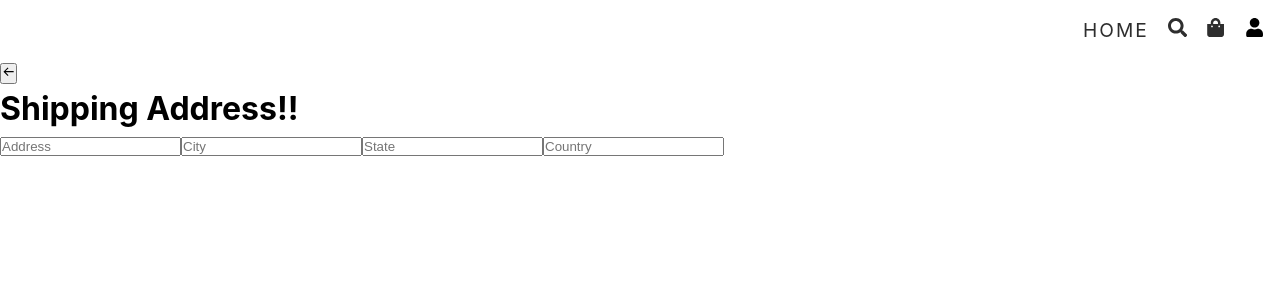
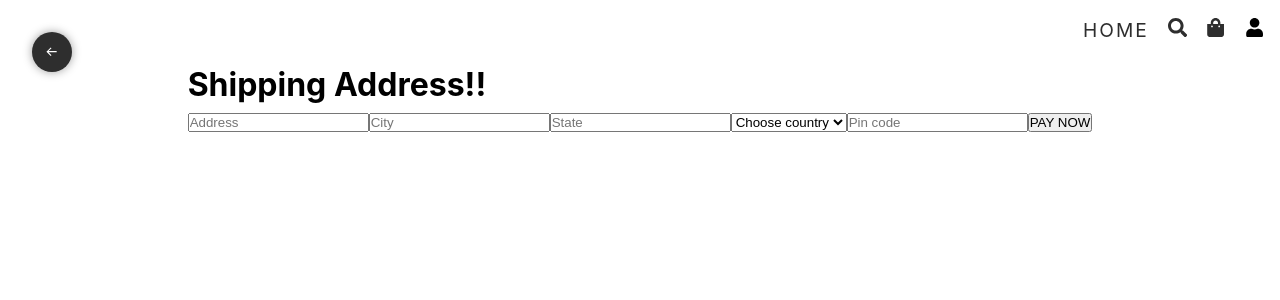
Before and after one commit to Aditya-tec/Frontenddd, a React (Vite) app: page /shipping in a window 1280 px wide. Shown: the top 300 px of the page. Built offline with nearby package versions, Linux system fonts and the light colour scheme.

Commit message:
2:09:20 time

```diff
--- a/src/pages/shipping.tsx
+++ b/src/pages/shipping.tsx
@@ -1,7 +1,9 @@
 import { ChangeEvent, useState } from "react";
 import { BiArrowBack } from "react-icons/bi";
+import { useNavigate } from "react-router-dom";
 const Shipping = () => {
 
+const navigate = useNavigate();
 
 const [shippingInfo , setShippingInfo] = useState({
     address : "",
@@ -11,12 +13,15 @@ const [shippingInfo , setShippingInfo] = useState({
     pinCode : "",
 });
 
-const changeHandler = (e:ChangeEvent<HTMLInputElement>) => {};
+const changeHandler = (e:ChangeEvent<HTMLInputElement | HTMLSelectElement>) => {
+
+  setShippingInfo(prev=>({...prev,[e.target.name] :e.target.value}));
+};
 
 
   return ( <div className="shipping">
 
-<button>
+<button className="back-btn" onClick={()=>navigate("/cart")}>
     <BiArrowBack />
 </button>
 
@@ -30,7 +35,15 @@ const changeHandler = (e:ChangeEvent<HTMLInputElement>) => {};
 
 <input required type="text" placeholder="State" name="state" value = {shippingInfo.state} onChange={changeHandler}/>
 
-<input required type="number" placeholder="Country" name="country" value = {shippingInfo.country} onChange={changeHandler}/>
+<select name="country" required value={shippingInfo.country} onChange={changeHandler}>
+  <option value="">Choose country</option>
+  <option value="india">INDIA</option>
+
+  </select>
+
+<input required type="number" placeholder="Pin code" name="pinCode" value = {shippingInfo.pinCode} onChange={changeHandler}/>
+
+<button type="submit">PAY NOW</button>
 
 
 </form>
--- /dev/null
+++ b/src/styles/_shipping.scss
@@ -0,0 +1,31 @@
+
+
+.shipping{
+    @include flex;
+
+.back-btn{
+    @include square(2.5rem);
+    background-color: $color2;
+    color : $color1;
+    @include flex;
+    position: fixed;
+    top: 2rem;
+    left: 2rem;
+    border-radius: 100%;
+    border:none;
+    outline:none;
+    cursor:pointer;
+    @include baseShadow;
+
+    svg{
+        transition : all 0.3s;
+    }
+
+    &:hover{
+        svg{
+            translate: -0.25rem;
+        }
+    }
+}
+
+}
--- a/src/styles/app.scss
+++ b/src/styles/app.scss
@@ -39,6 +39,7 @@
 
   @import "home";
   @import "cart";
+  @import "shipping";
   @import "admin-styles/dashboard";
   @import "admin-styles/products";
   @import "admin-styles/chart";
```
